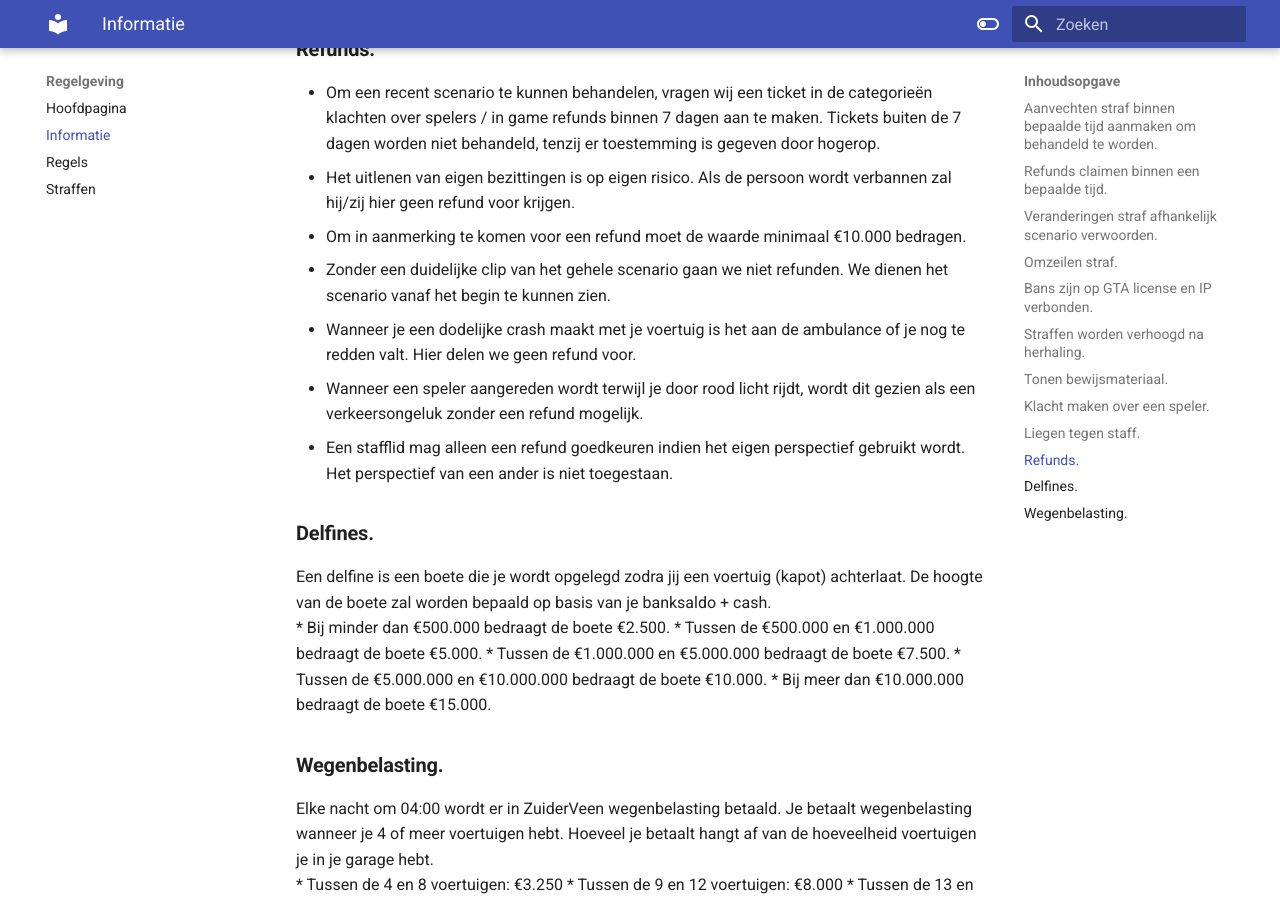
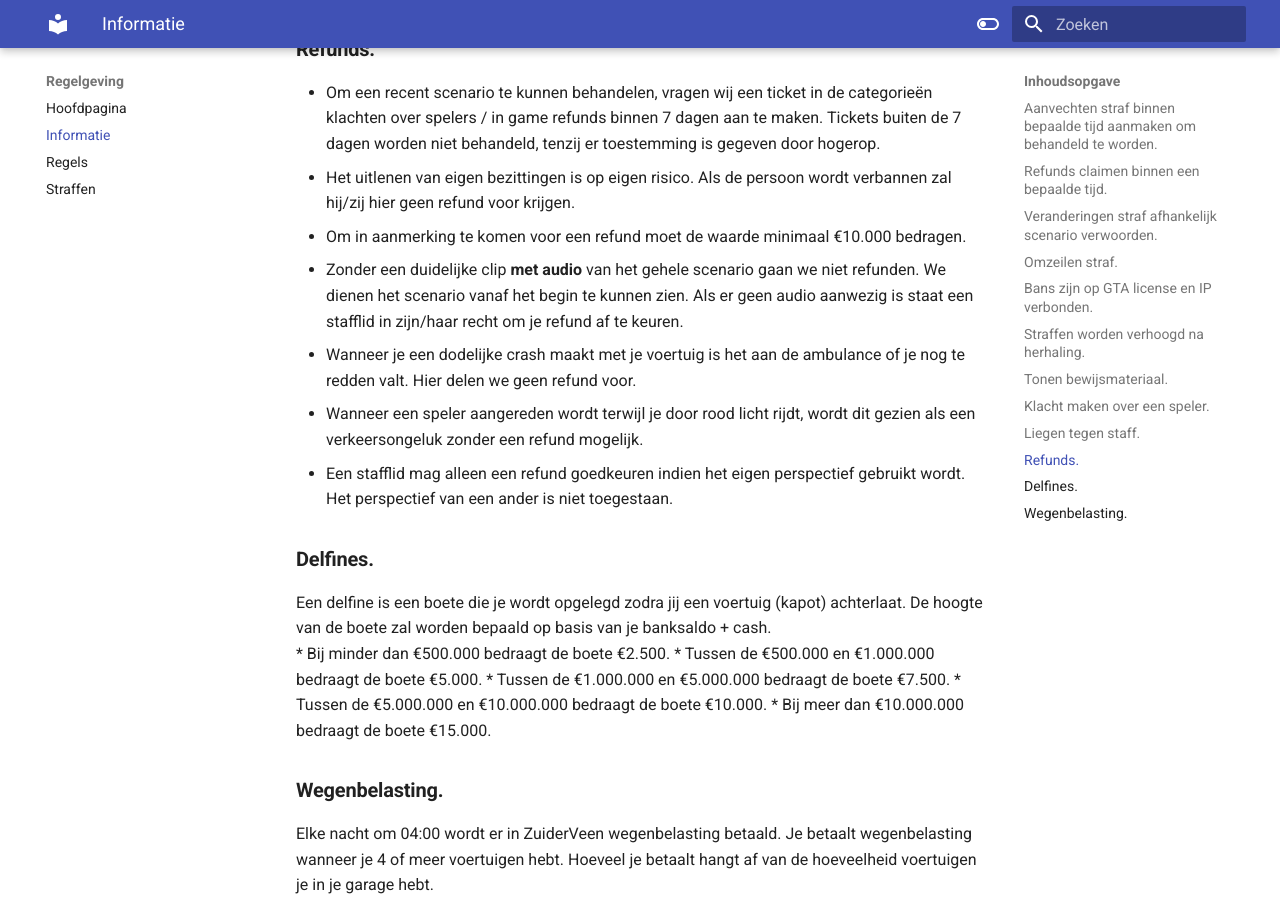
Before and after one commit to ZuiderVeenRP/apv, an MkDocs documentation site: the page built from docs/informatie.md, in a window 1280 px wide and 900 px high, scrolled down 1590 px. Built offline with MkDocs 1.6.1 and Material for MkDocs 9.7.7, drawn with Linux system fonts in a browser that asks for light colours; comment, search, counter and statistics services are not loaded.

Commit message:
Aanpassing informatie
Toegevoegd dat een clip voor refund altijd audio moet hebben, en anders mag het stafflid de refund afkeuren.

```diff
--- a/docs/informatie.md
+++ b/docs/informatie.md
@@ -40,7 +40,7 @@ Liegen tegen staffleden is ten alle tijden niet toegestaan, hier staat een straf
 - Om een recent scenario te kunnen behandelen, vragen wij een ticket in de categorieën klachten over spelers / in game refunds binnen 7 dagen aan te maken. Tickets buiten de 7 dagen worden niet behandeld, tenzij er toestemming is gegeven door hogerop.
 - Het uitlenen van eigen bezittingen is op eigen risico. Als de persoon wordt verbannen zal hij/zij hier geen refund voor krijgen.
 - Om in aanmerking te komen voor een refund moet de waarde minimaal €10.000 bedragen.
-- Zonder een duidelijke clip van het gehele scenario gaan we niet refunden. We dienen het scenario vanaf het begin te kunnen zien.
+- Zonder een duidelijke clip **met audio** van het gehele scenario gaan we niet refunden. We dienen het scenario vanaf het begin te kunnen zien. Als er geen audio aanwezig is staat een stafflid in zijn/haar recht om je refund af te keuren.
 - Wanneer je een dodelijke crash maakt met je voertuig is het aan de ambulance of je nog te redden valt. Hier delen we geen refund voor.
 - Wanneer een speler aangereden wordt terwijl je door rood licht rijdt, wordt dit gezien als een verkeersongeluk zonder een refund mogelijk.
 - Een stafflid mag alleen een refund goedkeuren indien het eigen perspectief gebruikt wordt. Het perspectief van een ander is niet toegestaan. </br>
```
